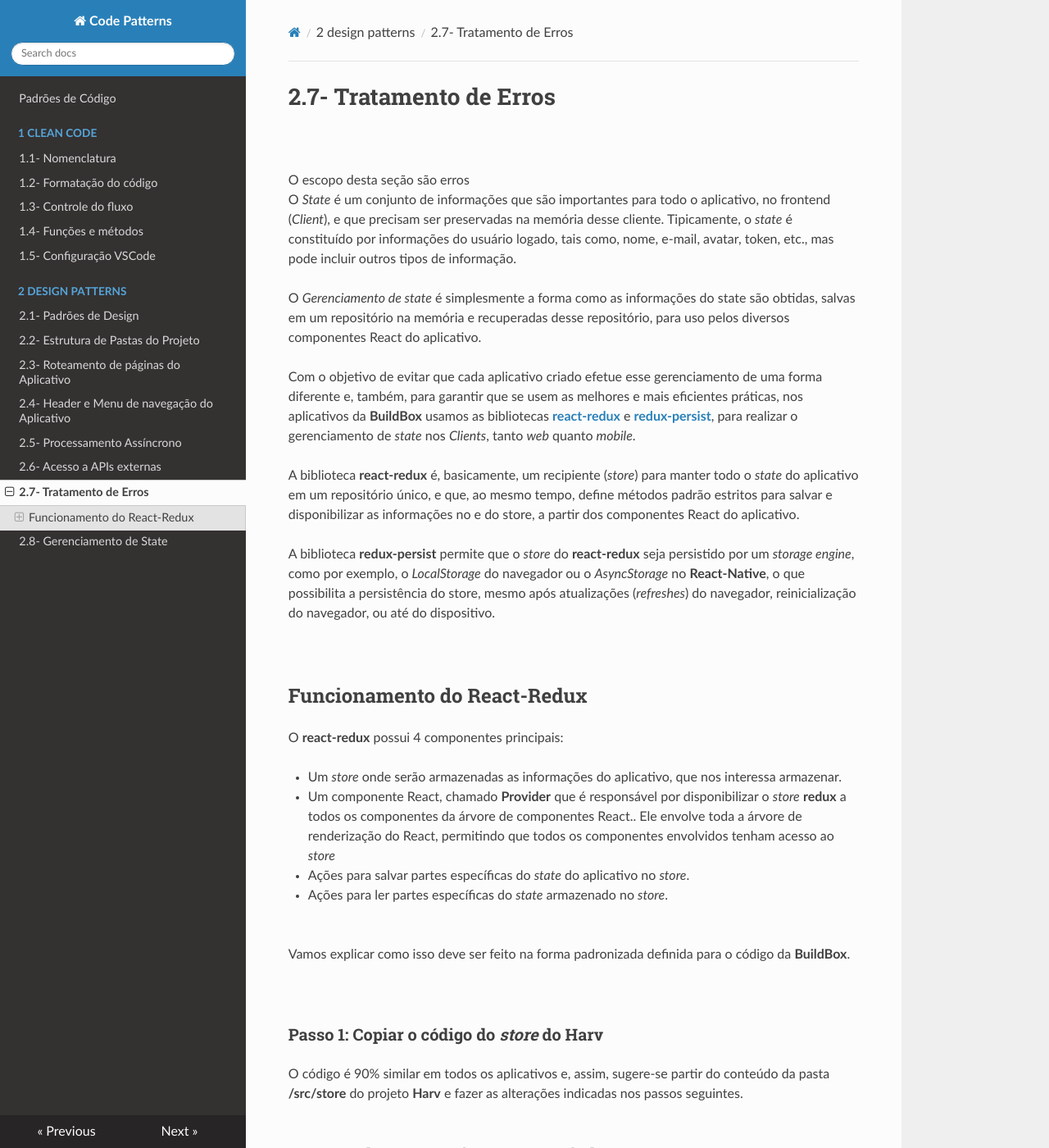
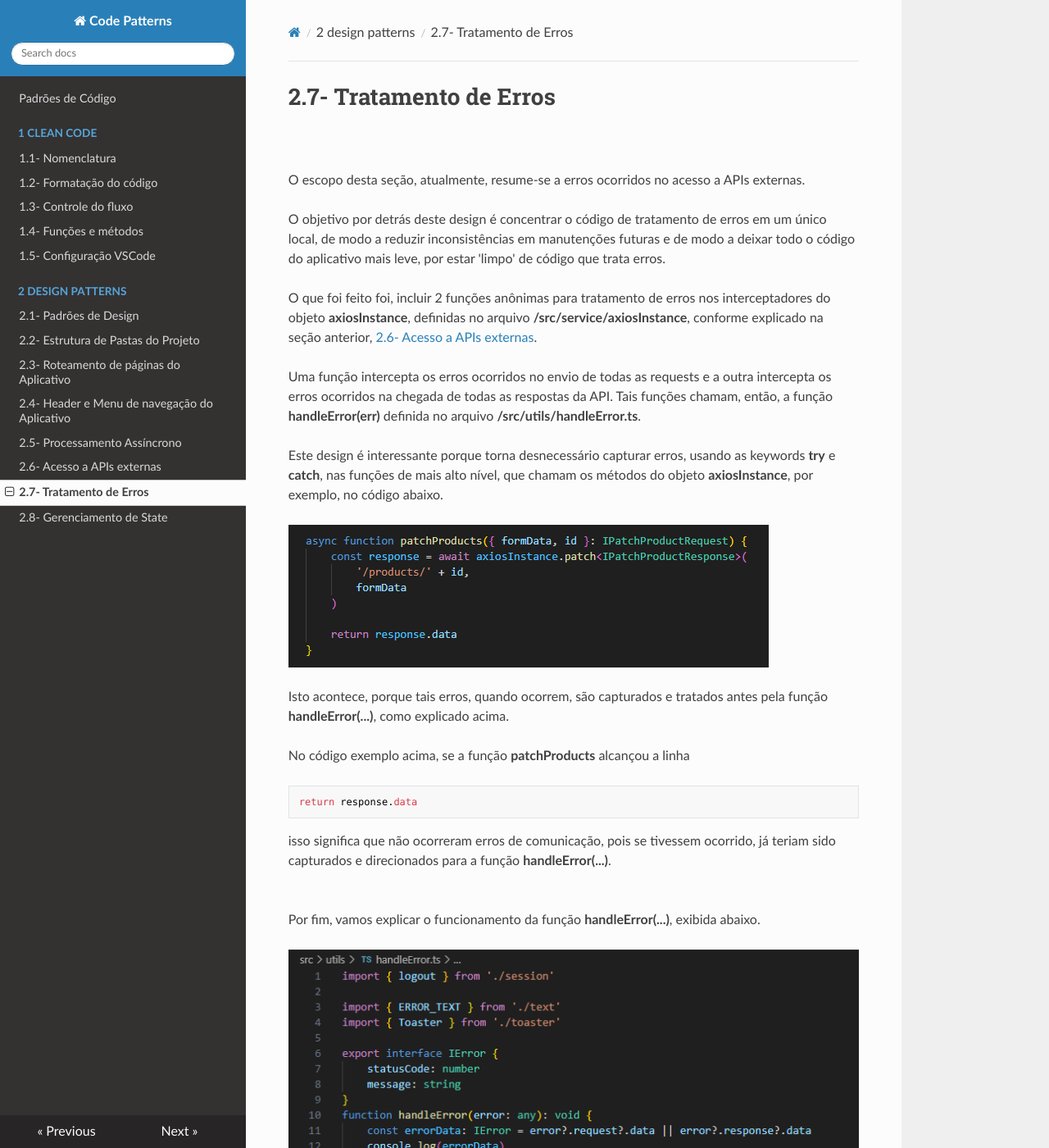
Before and after one commit to Buildbox-ItSolutions/buildbox-itsolutions.github.io, an MkDocs documentation site: the page built from docs/2-design-patterns/7-error-treatment.md, in a window 1280 px wide and 1400 px high. Shown: the whole window at 82% size. Built offline with MkDocs 1.6.1, drawn with Linux system fonts in a browser that asks for light colours; nearby versions of some CDN libraries; some of the changed text lies outside the part shown.

Commit message:
Completed basic error treatment

```diff
--- a/docs/2-design-patterns/7-error-treatment.md
+++ b/docs/2-design-patterns/7-error-treatment.md
@@ -2,134 +2,43 @@
 
 <br>
 
-O escopo desta seção são erros
-O *State* é um conjunto de informações que são importantes para todo o aplicativo, no frontend (*Client*), e que precisam ser preservadas na memória desse cliente. Tipicamente, o *state* é constituído por informações do usuário logado, tais como, nome, e-mail, avatar, token, etc., mas pode incluir outros tipos de informação.<br>
+O escopo desta seção, atualmente, resume-se a erros ocorridos no acesso a APIs externas.<br>
 
-O *Gerenciamento de state* é simplesmente a forma como as informações do state são obtidas, salvas em um repositório na memória e recuperadas desse repositório, para uso pelos diversos componentes React do aplicativo.
+O objetivo por detrás deste design é concentrar o código de tratamento de erros em um único local, de modo a reduzir inconsistências em manutenções futuras e de modo a deixar todo o código do aplicativo mais leve, por estar 'limpo' de código que trata erros.
 
-Com o objetivo de evitar que cada aplicativo criado efetue esse gerenciamento de uma forma diferente e, também, para garantir que se usem as melhores e mais eficientes práticas, nos aplicativos da **BuildBox** usamos as bibliotecas [**react-redux**](https://react-redux.js.org/) e [**redux-persist**](https://github.com/rt2zz/redux-persist#readme), para realizar o gerenciamento de *state* nos *Clients*, tanto *web* quanto *mobile*.
+O que foi feito foi, incluir 2 funções anônimas para tratamento de erros nos interceptadores do objeto **axiosInstance**, definidas no arquivo **/src/service/axiosInstance**, conforme explicado na seção anterior, [2.6- Acesso a APIs externas](6-api-access.md).
 
-A biblioteca **react-redux** é, basicamente, um recipiente (*store*) para manter todo o *state* do aplicativo em um repositório único, e que, ao mesmo tempo, define métodos padrão estritos para salvar e disponibilizar as informações no e do store, a partir dos componentes React do aplicativo.<br>
+Uma função intercepta os erros ocorridos no envio de todas as requests e a outra intercepta os erros ocorridos na chegada de todas as respostas da API. Tais funções chamam, então, a função **handleError(err)** definida no arquivo **/src/utils/handleError.ts**.
 
-A biblioteca **redux-persist** permite que o *store* do **react-redux** seja persistido por um *storage engine*, como por exemplo, o *LocalStorage* do navegador ou o *AsyncStorage* no **React-Native**, o que possibilita a persistência do store, mesmo após atualizações (*refreshes*) do navegador, reinicialização do navegador, ou até do dispositivo.<br>
-<br>
+Este design é interessante porque torna desnecessário capturar erros, usando as keywords **try** e **catch**, nas funções de mais alto nível, que chamam os métodos do objeto **axiosInstance**, por exemplo, no código abaixo.
+
+![Função patchProducts](./images/patch-products.png)
+
+Isto acontece, porque tais erros, quando ocorrem, são capturados e tratados antes pela função **handleError(...)**, como explicado acima.
+
+No código exemplo acima, se a função **patchProducts** alcançou a linha
+
+    return response.data
+
+isso significa que não ocorreram erros de comunicação, pois se tivessem ocorrido, já teriam sido capturados e direcionados para a função **handleError(...)**.<br>
 <br>
 
-## Funcionamento do React-Redux
+Por fim, vamos explicar o funcionamento da função **handleError(...)**, exibida abaixo.
 
-O **react-redux** possui 4 componentes principais:
+![Função handleError](./images/handle-error.png)
 
-- Um *store* onde serão armazenadas as informações do aplicativo, que nos interessa armazenar.<br>
-- Um componente React, chamado **Provider** que é responsável por disponibilizar o *store* **redux** a todos os componentes da árvore de componentes React.. Ele envolve toda a árvore de renderização do React, permitindo que todos os componentes envolvidos tenham acesso ao *store*<br>
-- Ações para salvar partes específicas do *state* do aplicativo no *store*.<br>
-- Ações para ler partes específicas do *state* armazenado no *store*.<br>
+A função **handleError(...)** recebe como parâmetro o objeto retornado pela resposta do método utilizado do objeto **axiosInstance**. Por exemplo, se foi chamado o método **axiosInstance.post**, esta função irá receber o objeto de resposta do método **.post**.
+
+Basicamente, a função verifica se houve um erro de comunicação 401, que indicaria problemas de autenticação do usuário na *request* e, caso tenha recebido esse tipo de erro, força o *logout* do aplicativo encerrando a sessão, chamando para isso a função **logout()**, definida no arquivo **/src/utils/session.ts**, reproduzida abaixo.<br>
+
+![Função logout](./images/logout.png)
+
+Observe, que o **store redux** é reiniciado, por essa função.<br>
 <br>
 
-Vamos explicar como isso deve ser feito na forma padronizada definida para o código da **BuildBox**.
+No caso de o erro, não ser um problema de autenticação, a função **handleError(...)** apenas exibe na tela um objeto do tipo *toaster*, informando ao usuário o erro ocorrido.
 
-<br>
-
-### Passo 1: Copiar o código do *store* do Harv
-O código é 90% similar em todos os aplicativos e, assim, sugere-se partir do conteúdo da pasta **/src/store** do projeto **Harv** e fazer as alterações indicadas nos passos seguintes.
-<br>
-<br>
-
-### Passo 2: Alterar o arquivo **/src/store/index.ts**
-
-![Arquivo de definição do store](./images/store.png)
-
-
-Neste arquivo, criamos o *store* redux e o *store* persistente, e os exportamos para uso pelo componente **App**, explicado na seção [2.3- Roteamento de páginas do Aplicativo](3-page-routing.md).
-
-Na imagem abaixo, vemos o código de renderização do componente **App**, onde os objetos **store** e **Persistor**, importados do arquivo **/src/store/index.ts**, são disponibilizados para todos os componentes *React* da árvore de renderização do aplicativo.
-
-![App component](./images/app-component.png)
-
-<br>
-
-O arquivo **/src/store/index.ts** é igual em todos os aplicativos, exceto pelo conteúdo atribuído à propriedade **whitelist** do objeto **persistConfig**, linha 11 no código acima.
-
-No caso do projeto **Harv**, usado aqui como modelo, as informações salvas são organizadas em dois objetos, um chamado **'user'** e outro chamado de **'token'**. Esses nomes podem variar de aplicativo para aplicativo e, portanto, devem ser alterados conforme o caso. Estas são as únicas alterações a serem feitas neste arquivo.<br>
-<br>
-<br>
-
-### Passo 3: Alterar o arquivo **/src/store/ducks/index.ts**
-
-![App component](./images/ducks-index.png)
-
-No caso do projeto modelo, usado aqui, estamos organizamos as informações a serem salvas no *store* em dois objetos, que chamamos de **user** e **token**, e, desse modo, as linhas 5,6,9 e 10 do código acima, refletem essas definições. Caso o seu aplicativo, tenha outros nomes escolhidos, faça as alterações necessárias nestas linhas e, basicamente, isso é tudo o que precisa ser mudado neste arquivo.<br>
-<br>
-<br>
-
-### Passo 4: Alterar o(s) arquivo(s) onde são definidas as ações **redux**
-
-O conteúdo da pasta **/src/store**, no caso do nosso projeto modelo, **Harv**, é este<br>
-
-![App component](./images/store-folder.png)
-
-No caso de um projeto novo, a pasta **/src/ducks** e os arquivos de nome **index.ts** não sofrem alterações de nome, apenas de conteúdo, como vimos acima.<br>
-
-Os arquivos **/src/store/ducks/token.ts** e **/src/store/ducks/user.ts** devem ser ajustados, no nome e conteúdo, em conformidade com os tipos de objetos e informações que queremos salvar no **store** no novo aplicativo.<br>
-
-Vamos analisar o arquivo **/src/store/ducks/user.ts** para deixar claro seu conteúdo e o que precisa ser mudado, ou não, em novos casos.<br>
-
-![App component](./images/user-store.png)
-
-<br>
-
-#### Em primeiro lugar<br>
-
-As linhas de 11 a 15, do código acima, definem as ações (*Actions*) do **store** que poderão ser chamadas pelos componentes React do aplicativo para salvar informações do Usuário no **store**. Neste caso, **setUser(...)** para salvar as informações de um objeto User no **store** e **resetUser** para atribuir valores vazios ou *default* ao **store** do Usuário.<br>
-<br>
-
-#### Em segundo lugar<br>
-
-As linhas de 20 a 37 definem as informações a serem armazenadas no **store** do Usuário, linhas 20 a 35, e as funções que devem ser usadas, no caso **set** e **reset** para executar as *Actions* definidas anteriormente.
-<br>
-<br>
-
-#### Em terceiro lugar<br>
-
-As linhas de 42 a 48 criam o *Reducer* do objeto **user** que será utilizado pelo arquivo **/src/store/ducks/index.ts**, visto anteriormente e reproduzido abaixo, novamente.
-
-![App component](./images/ducks-index.png)
-
-Observe que, na linha 6, quando declaramos
-
-    import user from './user'
-
-estamos, de fato, importando o retorno da função **createReducer(...)**, executada na linha 42 do arquivo anterior, uma vez que esta é declarada como **export default**.
-<br>
-<br>
-
-#### Alterações a serem feitas no arquivo<br>
-
-Considerando o apresentado anteriormente, as alterações a serem feitas neste arquivo são:<br>
-
-- Alterar os nomes das ações e do objeto, **'user'**, para os nomes apropriados.<br>
-- Alterar as interfaces utilizadas, na linha 11, e as interfaces correspondentes no arquivo **/src/types/action.ts**, o qual não havia sido citado ainda neste texto, e é apresentado abaixo.
-
-![App component](./images/actions.png)
-<br>
-
-- Alterar o objeto a ser salvo no *store*, nas linhas 20 a 35, e os nomes das funções handlers, conforme o caso.<br>
-- Alterar os nomes e interfaces utilizados em **createReducer(...), conforme os novos nomes e interfaces em uso.
-<br>
-<br>
-
-
-
-
-
-
-
-
-
-
-
-
-
-
+Por fim, caso a resposta vinda do *backend* não contenha *status code* ou uma *message* de erro, geralmente por *timeout* na resposta, **handleError(...)** exibe o objeto do tipo *toaster*, informando ao usuário que o servidor está indisponível, o que pode indicar problemas no servidor, na internet ou intranet.
 <br>
 <br>
 
```
Also changed, not shown: docs/2-design-patterns/5-asynchronous-processing.md (+1 -5 lines), docs/2-design-patterns/6-api-access.md (+1 -1 lines), docs/2-design-patterns/images/handle-error.png (added), docs/2-design-patterns/images/logout.png (added), docs/2-design-patterns/images/patch-products.png (added).
